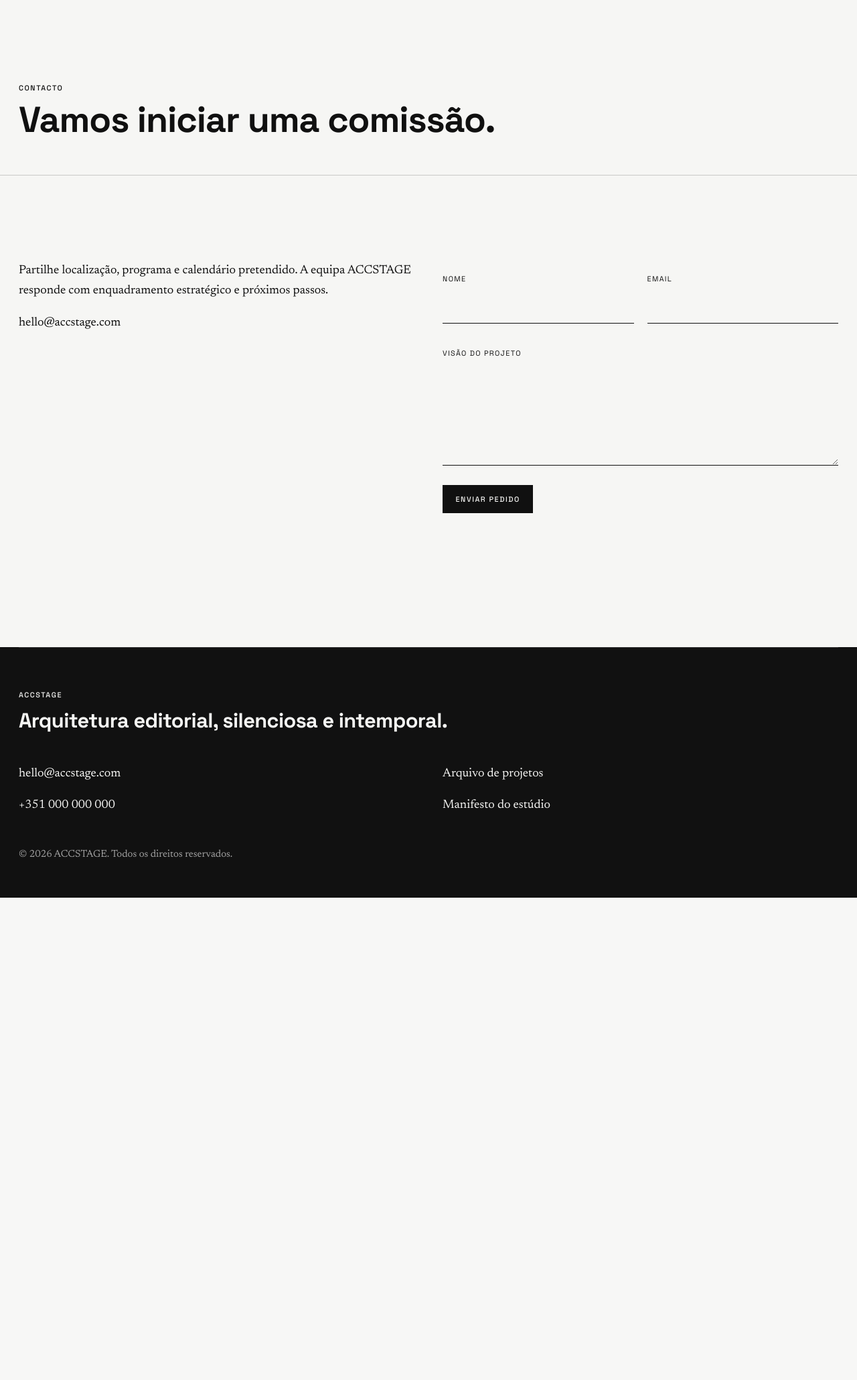
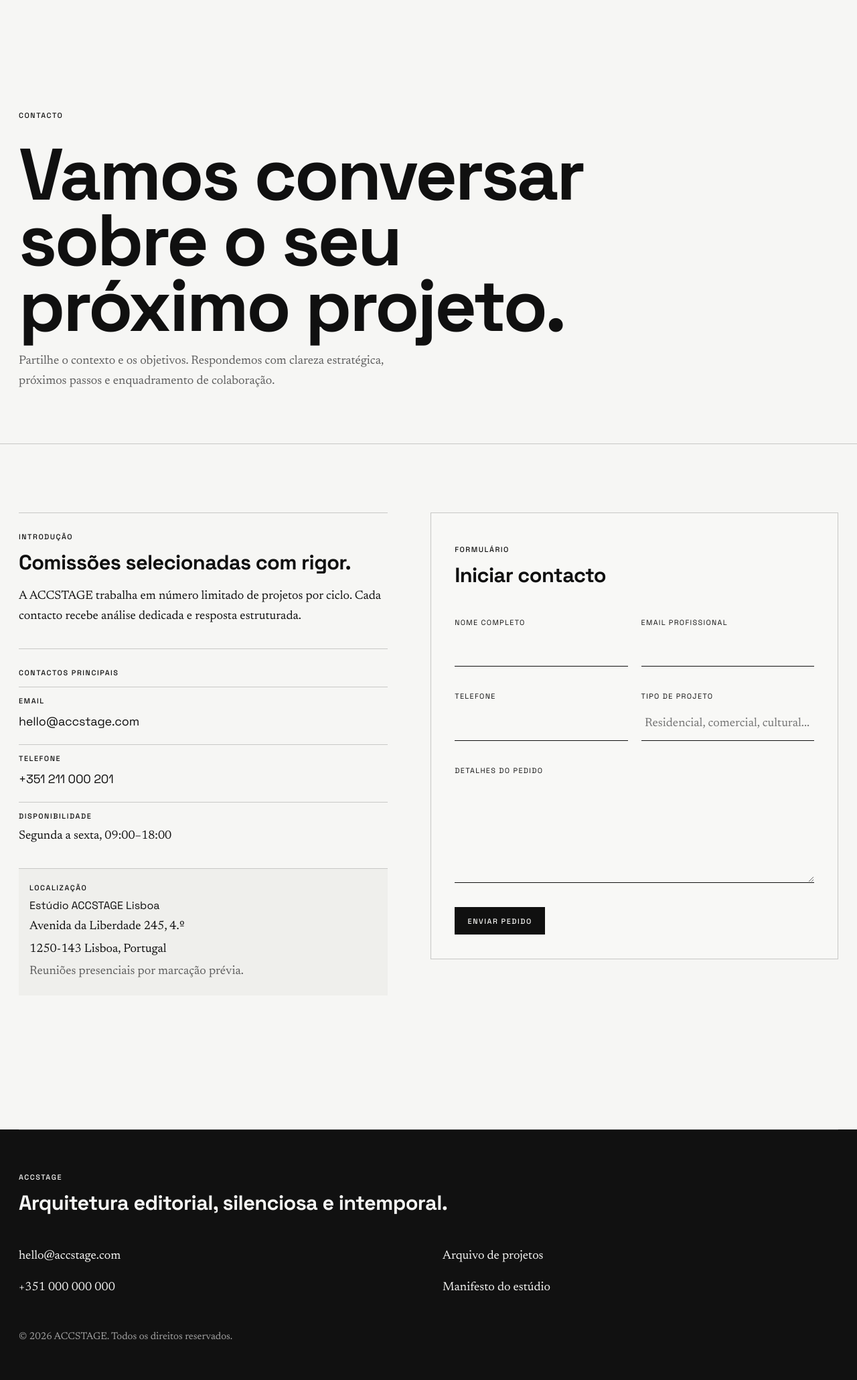
Before and after one commit to dev-b2gre/accstage-website, a WordPress theme: template themes/accstage-custom/page-contacto.php in a window 1280 px wide. Shown: the part 87-2147 px from the top of the page at 67% size. Before the commit the page ends 1427 px from the top, so only its background shows below. Run offline with PHP 8.4 and a stand-in for WordPress, Linux system fonts and the light colour scheme; the site name, menu and one post (Sample post) are stand-ins, and other content is empty.

Commit message:
Refina página Contacto com layout editorial premium

```diff
--- a/themes/accstage-custom/assets/css/main.css
+++ b/themes/accstage-custom/assets/css/main.css
@@ -361,6 +361,101 @@ img {
   gap: 1.25rem;
 }
 
+.acc-contact-hero {
+  padding-top: clamp(6rem, 12vw, 10rem);
+}
+
+.acc-contact-hero .acc-wrap {
+  padding-bottom: clamp(2.8rem, 6vw, 4.8rem);
+  display: grid;
+  gap: 1.2rem;
+}
+
+.acc-contact-hero .acc-title-xl {
+  max-width: 12ch;
+  color: var(--acc-text);
+}
+
+.acc-contact-hero .acc-lead {
+  color: var(--acc-muted);
+  max-width: 54ch;
+}
+
+.acc-contact-main {
+  padding-top: clamp(3.4rem, 8vw, 6.5rem);
+}
+
+.acc-contact-layout {
+  display: grid;
+  grid-template-columns: minmax(0, 0.95fr) minmax(0, 1.05fr);
+  gap: clamp(2rem, 5vw, 5rem);
+  align-items: start;
+}
+
+.acc-contact-panel {
+  display: grid;
+  gap: 2rem;
+}
+
+.acc-contact-panel__intro,
+.acc-contact-panel__block {
+  border-top: 1px solid var(--acc-line);
+  padding-top: 1rem;
+}
+
+.acc-contact-panel__intro p:last-child {
+  margin-bottom: 0;
+}
+
+.acc-contact-list span {
+  display: block;
+  margin-bottom: 0.4rem;
+}
+
+.acc-contact-list a {
+  font-family: "Space Grotesk", Arial, sans-serif;
+  letter-spacing: -0.01em;
+}
+
+.acc-contact-list p {
+  margin: 0;
+}
+
+.acc-contact-location {
+  background: var(--acc-bg-soft);
+  padding: 1rem;
+}
+
+.acc-contact-location__title {
+  font-family: "Space Grotesk", Arial, sans-serif;
+  font-size: 1rem;
+  margin: 0 0 0.55rem;
+}
+
+.acc-contact-location p {
+  margin: 0.25rem 0;
+}
+
+.acc-contact-location__note {
+  margin-top: 0.9rem;
+  color: var(--acc-muted);
+}
+
+.acc-contact-form-wrap {
+  border: 1px solid var(--acc-line);
+  padding: clamp(1.2rem, 4vw, 2.2rem);
+  background: color-mix(in srgb, var(--acc-bg) 80%, white 20%);
+}
+
+.acc-contact-form-wrap .acc-title-md {
+  margin-top: 0.4rem;
+  margin-bottom: 1.6rem;
+}
+
+.acc-contact-form-wrap .acc-button {
+  margin-top: 0.4rem;
+}
+
 .acc-site-footer {
   background: var(--acc-inverse);
   color: var(--acc-inverse-text);
@@ -635,7 +730,8 @@ img {
 
   .acc-about-pillars__grid,
   .acc-about-facts__list,
-  .acc-about-team__grid {
+  .acc-about-team__grid,
+  .acc-contact-layout {
     grid-template-columns: 1fr;
   }
 
--- a/themes/accstage-custom/page-contacto.php
+++ b/themes/accstage-custom/page-contacto.php
@@ -7,35 +7,88 @@
 
 get_header();
 ?>
-<section class="acc-page-hero">
+<section class="acc-page-hero acc-contact-hero" aria-labelledby="acc-contact-title">
     <div class="acc-wrap">
         <p class="acc-label"><?php esc_html_e('Contacto', 'accstage-custom'); ?></p>
-        <h1 class="acc-title-lg"><?php esc_html_e('Vamos iniciar uma comissão.', 'accstage-custom'); ?></h1>
+        <h1 id="acc-contact-title" class="acc-title-xl"><?php esc_html_e('Vamos conversar sobre o seu próximo projeto.', 'accstage-custom'); ?></h1>
+        <p class="acc-lead"><?php esc_html_e('Partilhe o contexto e os objetivos. Respondemos com clareza estratégica, próximos passos e enquadramento de colaboração.', 'accstage-custom'); ?></p>
     </div>
 </section>
-<section class="acc-section">
-    <div class="acc-wrap acc-grid-2">
-        <div class="acc-editorial">
-            <p><?php esc_html_e('Partilhe localização, programa e calendário pretendido. A equipa ACCSTAGE responde com enquadramento estratégico e próximos passos.', 'accstage-custom'); ?></p>
-            <p><a href="mailto:hello@accstage.com">hello@accstage.com</a></p>
+
+<section class="acc-section acc-contact-main" aria-labelledby="acc-contact-main-title">
+    <div class="acc-wrap">
+        <h2 id="acc-contact-main-title" class="screen-reader-text"><?php esc_html_e('Informação de contacto e formulário', 'accstage-custom'); ?></h2>
+        <div class="acc-contact-layout">
+            <aside class="acc-contact-panel" aria-labelledby="acc-contact-panel-title">
+                <div class="acc-contact-panel__intro">
+                    <p class="acc-label"><?php esc_html_e('Introdução', 'accstage-custom'); ?></p>
+                    <h3 id="acc-contact-panel-title" class="acc-title-md"><?php esc_html_e('Comissões selecionadas com rigor.', 'accstage-custom'); ?></h3>
+                    <p><?php esc_html_e('A ACCSTAGE trabalha em número limitado de projetos por ciclo. Cada contacto recebe análise dedicada e resposta estruturada.', 'accstage-custom'); ?></p>
                 </div>
-        <form class="acc-contact-form" method="post" action="#">
+
+                <div class="acc-contact-panel__block">
+                    <p class="acc-label"><?php esc_html_e('Contactos principais', 'accstage-custom'); ?></p>
+                    <ul class="acc-list acc-contact-list">
+                        <li>
+                            <span class="acc-label"><?php esc_html_e('Email', 'accstage-custom'); ?></span>
+                            <a href="mailto:hello@accstage.com">hello@accstage.com</a>
+                        </li>
+                        <li>
+                            <span class="acc-label"><?php esc_html_e('Telefone', 'accstage-custom'); ?></span>
+                            <a href="tel:+351211000201">+351 211 000 201</a>
+                        </li>
+                        <li>
+                            <span class="acc-label"><?php esc_html_e('Disponibilidade', 'accstage-custom'); ?></span>
+                            <p><?php esc_html_e('Segunda a sexta, 09:00–18:00', 'accstage-custom'); ?></p>
+                        </li>
+                    </ul>
+                </div>
+
+                <div class="acc-contact-panel__block acc-contact-location">
+                    <p class="acc-label"><?php esc_html_e('Localização', 'accstage-custom'); ?></p>
+                    <p class="acc-contact-location__title"><?php esc_html_e('Estúdio ACCSTAGE Lisboa', 'accstage-custom'); ?></p>
+                    <p><?php esc_html_e('Avenida da Liberdade 245, 4.º', 'accstage-custom'); ?></p>
+                    <p><?php esc_html_e('1250-143 Lisboa, Portugal', 'accstage-custom'); ?></p>
+                    <p class="acc-contact-location__note"><?php esc_html_e('Reuniões presenciais por marcação prévia.', 'accstage-custom'); ?></p>
+                </div>
+            </aside>
+
+            <div class="acc-contact-form-wrap">
+                <p class="acc-label"><?php esc_html_e('Formulário', 'accstage-custom'); ?></p>
+                <h3 class="acc-title-md"><?php esc_html_e('Iniciar contacto', 'accstage-custom'); ?></h3>
+
+                <form class="acc-contact-form" method="post" action="#" aria-label="<?php esc_attr_e('Formulário de contacto', 'accstage-custom'); ?>">
                     <div class="acc-grid-2">
                         <p>
-                    <label for="acc-nome"><?php esc_html_e('Nome', 'accstage-custom'); ?></label>
-                    <input id="acc-nome" type="text" name="nome" />
+                            <label for="acc-nome"><?php esc_html_e('Nome completo', 'accstage-custom'); ?></label>
+                            <input id="acc-nome" type="text" name="nome" autocomplete="name" required />
                         </p>
                         <p>
-                    <label for="acc-email"><?php esc_html_e('Email', 'accstage-custom'); ?></label>
-                    <input id="acc-email" type="email" name="email" />
+                            <label for="acc-email"><?php esc_html_e('Email profissional', 'accstage-custom'); ?></label>
+                            <input id="acc-email" type="email" name="email" autocomplete="email" required />
                         </p>
                     </div>
+
+                    <div class="acc-grid-2">
                         <p>
-                <label for="acc-mensagem"><?php esc_html_e('Visão do projeto', 'accstage-custom'); ?></label>
-                <textarea id="acc-mensagem" name="mensagem"></textarea>
+                            <label for="acc-telefone"><?php esc_html_e('Telefone', 'accstage-custom'); ?></label>
+                            <input id="acc-telefone" type="tel" name="telefone" autocomplete="tel" />
                         </p>
+                        <p>
+                            <label for="acc-tipo"><?php esc_html_e('Tipo de projeto', 'accstage-custom'); ?></label>
+                            <input id="acc-tipo" type="text" name="tipo_projeto" placeholder="<?php esc_attr_e('Residencial, comercial, cultural...', 'accstage-custom'); ?>" />
+                        </p>
+                    </div>
+
+                    <p>
+                        <label for="acc-mensagem"><?php esc_html_e('Detalhes do pedido', 'accstage-custom'); ?></label>
+                        <textarea id="acc-mensagem" name="mensagem" required></textarea>
+                    </p>
+
                     <button class="acc-button acc-button--solid" type="submit"><?php esc_html_e('Enviar pedido', 'accstage-custom'); ?></button>
                 </form>
             </div>
+        </div>
+    </div>
 </section>
 <?php get_footer();
```
Lines whose indentation alone changed are shown as unchanged.
